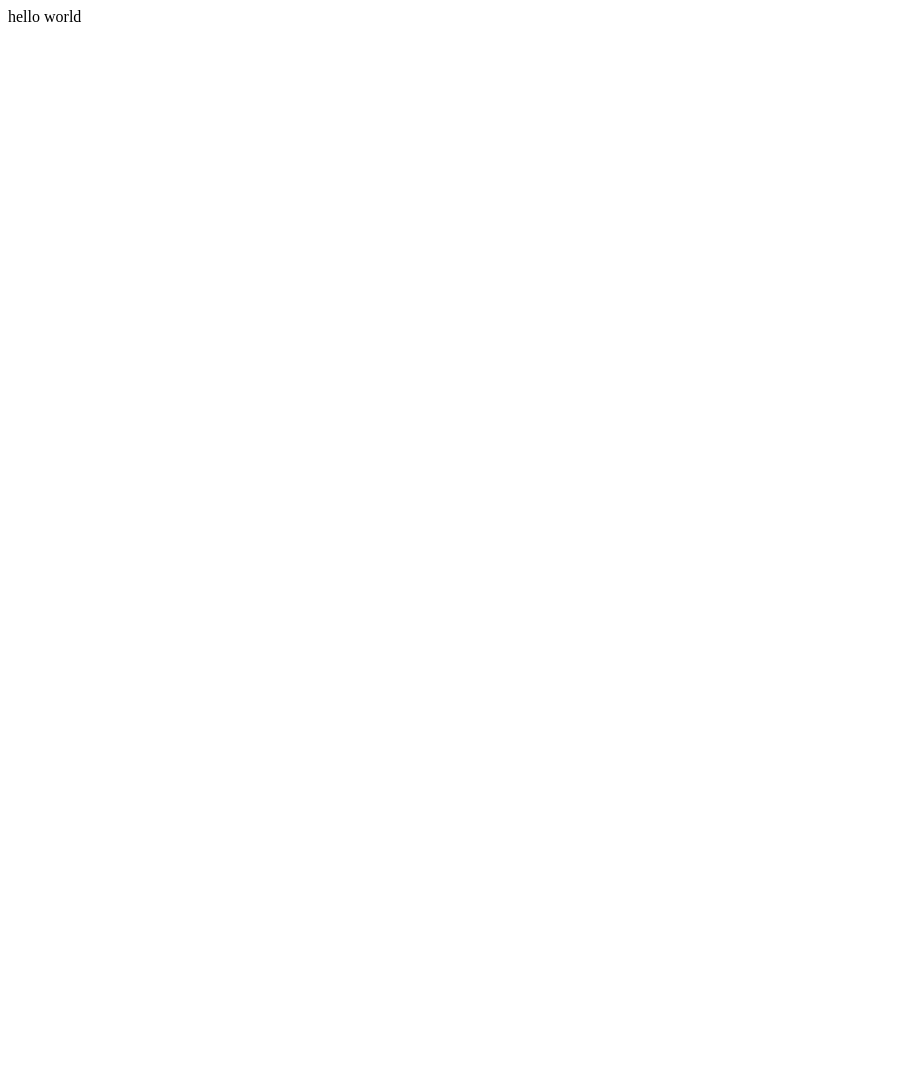
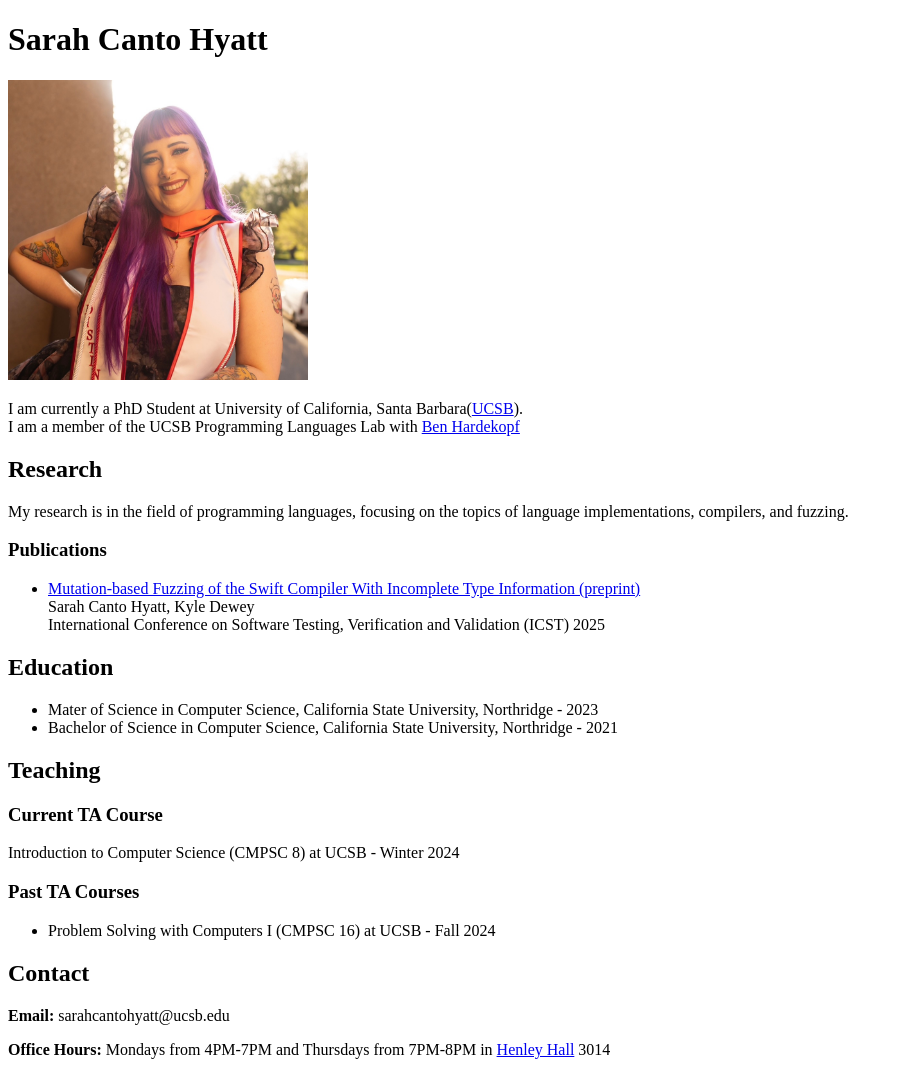
Before and after one commit to sarahcantohyatt/sarahcantohyatt.github.io, a plain HTML site: page index.html in a window 1280 px wide. Shown: the whole page, without its empty margins (0-903 px from the left). Before the commit the page ends 800 px from the top, so only its background shows below. Drawn offline with Linux system fonts and the light colour scheme.

Commit message:
basic site

```diff
--- a/index.html
+++ b/index.html
@@ -1 +1,35 @@
-<h>hello world</h>
+<!DOCTYPE html>
+
+<html>
+    <head>
+        <meta charset = "utf-8">
+        <title>Sarah Canto Hyatt</title>
+    </head>
+    <body>
+        <h1>Sarah Canto Hyatt</h1>
+        <img src = "image.jpg" width="300" height="300"/>
+        <p>I am currently a PhD Student at University of California, Santa Barbara(<a href="https://www.ucsb.edu/">UCSB</a>).<br>
+          I am a member of the UCSB Programming Languages Lab with <a href="https://hardekbc.github.io/">Ben Hardekopf</a></p>
+        <h2>Research</h2>
+        <p>My research is in the field of programming languages, focusing on the topics of language implementations, compilers, and fuzzing.</p>
+        <h3>Publications</h3>
+        <ul>
+            <li><a href="papers/Mutation-based_Fuzzing_of_the_Swift_Compiler_With_Incomplete_Type_Information.pdf">Mutation-based Fuzzing of the Swift Compiler With Incomplete Type Information (preprint)</a><br>Sarah Canto Hyatt, Kyle Dewey<br>International Conference on Software Testing, Verification and Validation (ICST) 2025</li>
+        </ul>
+        <h2>Education</h2>
+        <ul>
+            <li>Mater of Science in Computer Science, California State University, Northridge - 2023</li>
+            <li>Bachelor of Science in Computer Science, California State University, Northridge - 2021</li>
+        </ul>
+        <h2>Teaching</h2>
+        <h3>Current TA Course</h3>
+        <p>Introduction to Computer Science (CMPSC 8) at UCSB - Winter 2024</p>
+        <h3>Past TA Courses</h3>
+        <ul>
+            <li>Problem Solving with Computers I (CMPSC 16) at UCSB - Fall 2024</li>
+        </ul>
+        <h2>Contact</h2>
+        <p><b>Email:</b> sarahcantohyatt@ucsb.edu</p>
+        <p><b>Office Hours:</b> Mondays from 4PM-7PM and Thursdays from 7PM-8PM in <a href="https://iee.ucsb.edu/henley-hall">Henley Hall</a> 3014</p>
+    </body>
+</html>
```
Also changed, not shown: image.jpg (added), 2 other files.
